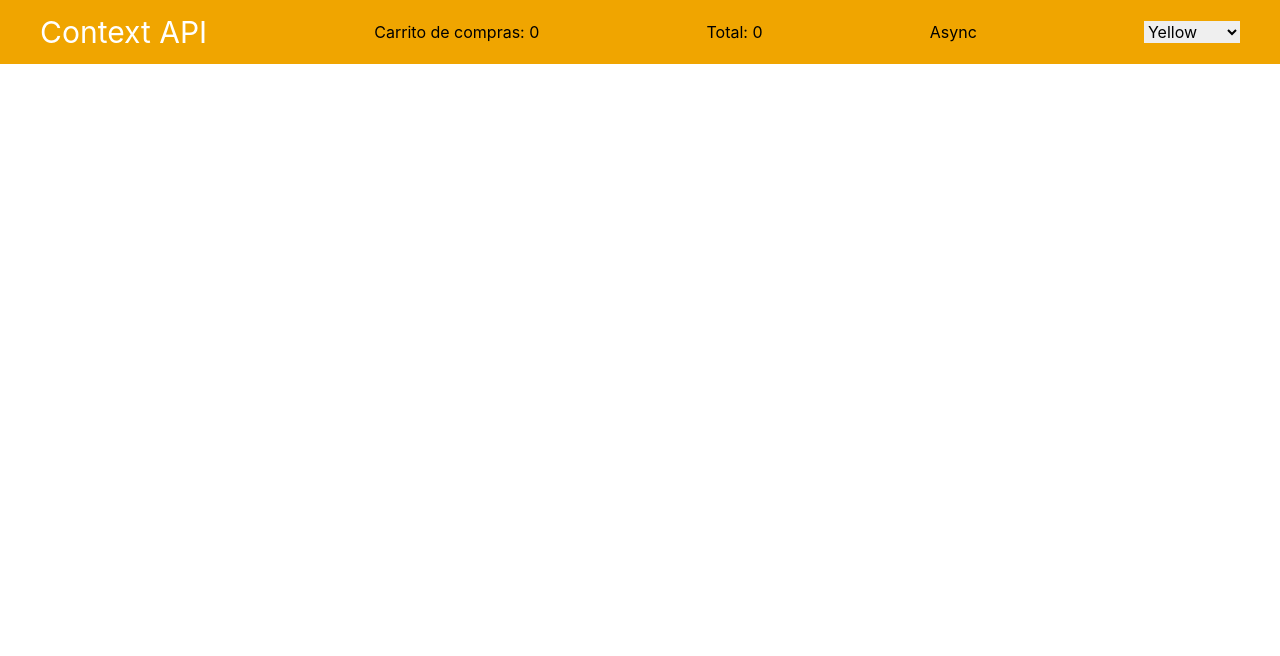
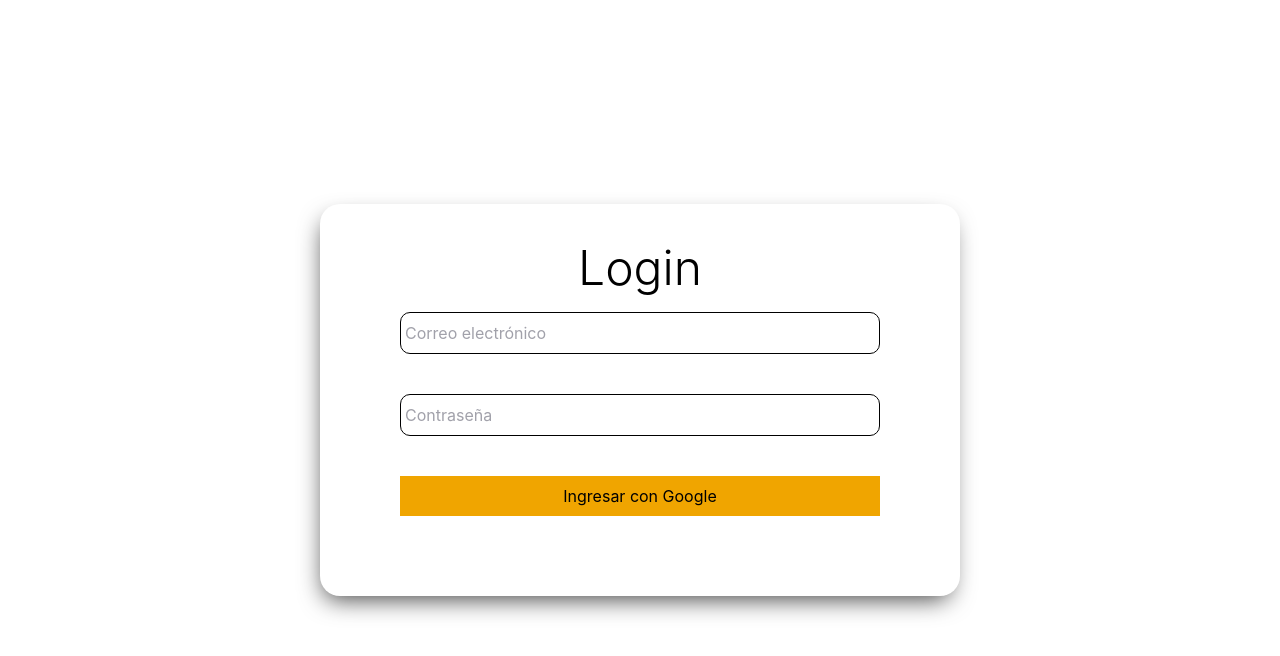
Before and after one commit to DanielMezaAcademlo/curso-react-aug-2021, a React (Create React App) app in the folder react-academlo/: page /login in a window 1280 px wide. Shown: the top 656 px of the page. Built offline with nearby package versions, Linux system fonts and the light colour scheme.

Commit message:
Ejercicio login empezado

```diff
--- a/react-academlo/package.json
+++ b/react-academlo/package.json
@@ -7,6 +7,7 @@
     "@testing-library/jest-dom": "^5.14.1",
     "@testing-library/react": "^11.2.7",
     "@testing-library/user-event": "^12.8.3",
+    "firebase": "^9.5.0",
     "react": "^17.0.2",
     "react-dom": "^17.0.2",
     "react-redux": "^7.2.6",
--- a/react-academlo/src/App.js
+++ b/react-academlo/src/App.js
@@ -7,7 +7,7 @@ import { BrowserRouter, Switch, Route } from "react-router-dom";
 import Store from "./Pages/Store/Store";
 import Cart from "./Pages/Cart/Cart";
 import Example from "./Pages/Example/Example";
-
+import Login from "./Pages/Login/Login";
 //Layout
 import MainLayout from "./Layouts/MainLayout";
 
@@ -17,7 +17,7 @@ function App() {
   return (
     <BrowserRouter>
       <Switch>
-        <MainLayout>
+        {/* <MainLayout> */}
         <Route path="/" exact>
           <h2>Home</h2>
         </Route>
@@ -33,7 +33,11 @@ function App() {
         <Route path="/example" exact>
           <Example />
         </Route>
-        </MainLayout>
+
+        <Route path="/login" exact>
+          <Login />
+        </Route>
+        {/* </MainLayout> */}
       </Switch>
     </BrowserRouter>
   );
--- /dev/null
+++ b/react-academlo/src/Pages/Login/Login.jsx
@@ -0,0 +1,46 @@
+import React from "react";
+import { useDispatch } from "react-redux";
+
+//Action
+import { handleGithubLoginAction } from "../../redux/actions/login.action";
+
+//Styles
+import "./Login.styles.css";
+
+const Login = () => {
+  const dispatch = useDispatch();
+
+  const handleGithubLogin = e => {
+    e.preventDefault();
+    dispatch(handleGithubLoginAction());
+  };
+
+  return (
+    <div className="w-full h-screen flex justify-center items-center flex-col">
+      <form
+        onSubmit={handleGithubLogin}
+        className="w-1/2 m-auto flex flex-col justify-center items-center px-15 py-10 login-form"
+      >
+        <h2 className="text-5xl font-light mb-5">Login</h2>
+
+        <input
+          type="text"
+          placeholder="Correo electrónico"
+          className="w-3/4 mb-10 py-2 px-1 textfield"
+        />
+        <input
+          type="password"
+          placeholder="Contraseña"
+          className="w-3/4 mb-10 py-2 px-1 textfield"
+        />
+        <input
+          type="submit"
+          value="Ingresar con Google"
+          className="w-3/4 mb-10 bg-yellow py-2"
+        />
+      </form>
+    </div>
+  );
+};
+
+export default Login;
--- /dev/null
+++ b/react-academlo/src/Pages/Login/Login.styles.css
@@ -0,0 +1,13 @@
+.login-form {
+  /* border: 2px solid #000; */
+  border-radius: 20px;
+  box-shadow: -3px 10px 24px -7px rgba(0, 0, 0, 0.75);
+  -webkit-box-shadow: -3px 10px 24px -7px rgba(0, 0, 0, 0.75);
+  -moz-box-shadow: -3px 10px 24px -7px rgba(0, 0, 0, 0.75);
+}
+
+.login-form input.textfield {
+  border: 1px solid #000;
+  outline: none;
+  border-radius: 10px;
+}
--- /dev/null
+++ b/react-academlo/src/firebase/firebase.config.js
@@ -0,0 +1,18 @@
+import firebase from "firebase/compat/app";
+import "firebase/compat/firestore";
+import "firebase/compat/auth";
+
+const firebaseConfig = {
+  apiKey: "AIzaSyAjOMuuEVphRecQT2I1TiquFus4ME4J0Mk",
+  authDomain: "login-redux-academlo.firebaseapp.com",
+  projectId: "login-redux-academlo",
+  storageBucket: "login-redux-academlo.appspot.com",
+  messagingSenderId: "850493059107",
+  appId: "1:850493059107:web:481fad78c38a25bdb54196"
+};
+
+firebase.initializeApp(firebaseConfig);
+const db = firebase.firestore();
+const googleProvider = new firebase.auth.GoogleAuthProvider();
+
+export { db, googleProvider, firebase };
--- /dev/null
+++ b/react-academlo/src/redux/actions/login.action.js
@@ -0,0 +1,21 @@
+import { firebase, googleProvider } from "../../firebase/firebase.config";
+import { loginTypes } from "../types/login.types";
+
+export const handleGithubLoginAction = () => {
+  return async dispatch => {
+    try {
+      const { user } = await firebase.auth().signInWithPopup(googleProvider);
+      const { displayName, email, photoURL, uid } = user;
+      dispatch(handleFillUserInfoAction({ displayName, email, photoURL, uid }));
+    } catch (error) {
+      console.log(error);
+    }
+  };
+};
+
+const handleFillUserInfoAction = userInfo => {
+  return {
+    type: loginTypes.LOGIN_GOOGLE,
+    payload: userInfo
+  };
+};
--- /dev/null
+++ b/react-academlo/src/redux/reducers/login.reducer.js
@@ -0,0 +1,18 @@
+import { loginTypes } from "../types/login.types";
+
+const initialState = {
+  user: null
+};
+
+export const loginReducer = (state = initialState, action) => {
+  switch (action.type) {
+    case loginTypes.LOGIN_GOOGLE:
+      return {
+        ...state,
+        user: action.payload
+      };
+
+    default:
+      return state;
+  }
+};
--- a/react-academlo/src/redux/store/store.js
+++ b/react-academlo/src/redux/store/store.js
@@ -5,6 +5,8 @@ import thunk from "redux-thunk";
 import { counterReducer } from "../reducers/counter.reducer";
 import { darkmodeReducer } from "../reducers/darkmode.reducer";
 import { shopReducer } from "../reducers/shop.reducer";
+import { loginReducer } from "../reducers/login.reducer";
+
 //2. CombineReducers
 
 const composeEnhancers = window.__REDUX_DEVTOOLS_EXTENSION_COMPOSE__ || compose;
@@ -12,7 +14,8 @@ const composeEnhancers = window.__REDUX_DEVTOOLS_EXTENSION_COMPOSE__ || compose;
 const reducers = combineReducers({
   counter: counterReducer,
   darkmode: darkmodeReducer,
-  shop: shopReducer
+  shop: shopReducer,
+  session: loginReducer
 });
 
 //3. Ceación y exportación del store
--- /dev/null
+++ b/react-academlo/src/redux/types/login.types.js
@@ -0,0 +1,3 @@
+export const loginTypes = {
+  LOGIN_GOOGLE: "LOGIN_GOOGLE"
+};
```
Also changed, not shown: 1 other file (tests, documents, lock files or other folders). Lines whose indentation alone changed are shown as unchanged.
